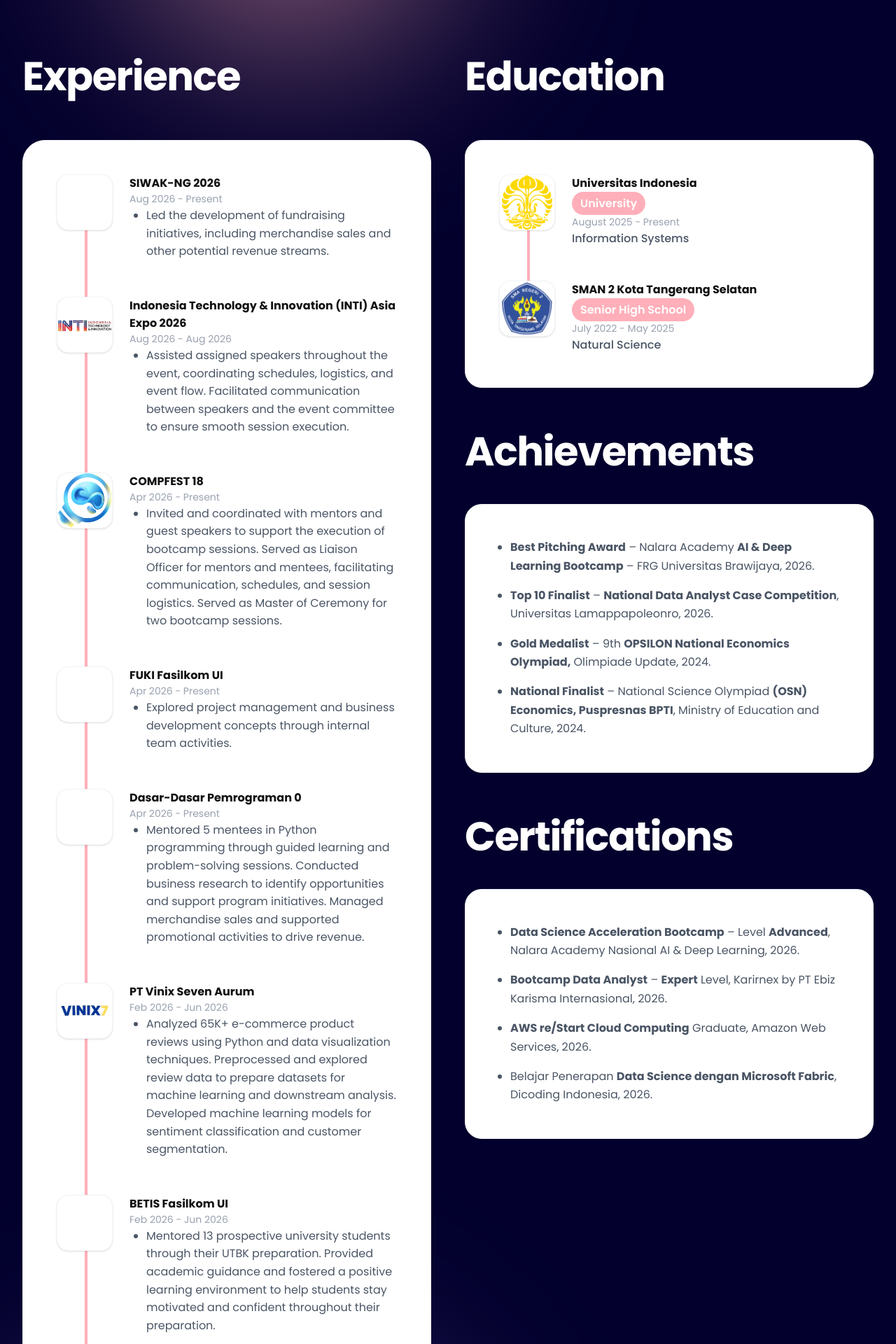
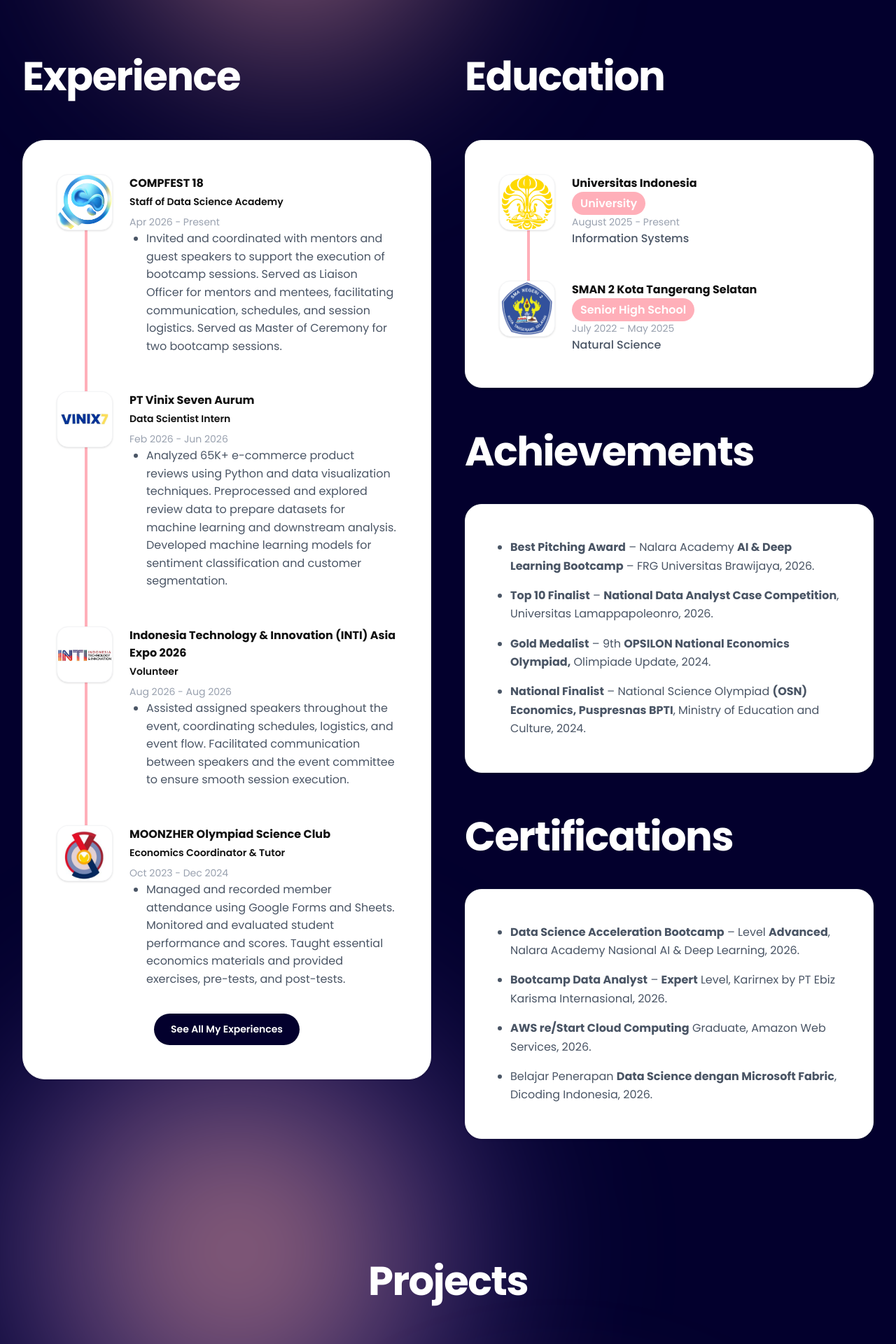
Before and after one commit to syakhrnss/myportofolio, a Django app: page / in a window 1280 px wide. Shown: the part 1414-3334 px from the top of the page at 70% size. Run offline with Django 5.2, Linux system fonts and the light colour scheme; data comes from the database, SQL or seed files in the repository.

Commit message:
feat(home): pin featured experiences to home page preview

```diff
--- a/main/models.py
+++ b/main/models.py
@@ -16,6 +16,10 @@ class Experience(models.Model):
     thumbnail = models.URLField(blank=True, null=True)
     started_at = models.DateTimeField(auto_now_add=True)
     ended_at = models.DateTimeField(blank=True, null=True)
+    role = models.CharField(max_length=100)
+    is_featured = models.BooleanField(default=False)
+    display_order = models.PositiveIntegerField(default=0)
+
     def __str__(self):
         return self.title
 
--- a/main/views.py
+++ b/main/views.py
@@ -4,7 +4,9 @@ from main.models import Experience
 
 
 def show_main(request):
-    experience_list = Experience.objects.all().order_by("-started_at")
+    featured_experiences = Experience.objects.filter(
+        is_featured=True
+    ).order_by("display_order")
 
     context = {
         "name": "Arsya",
@@ -14,7 +16,7 @@ def show_main(request):
             "I am Arsya Khairunissa Budiman, an undergraduate Information Systems student at Universitas Indonesia."
             "Passionate about exploring data, technology, and innovation to solve real-world problems. "
         ),
-         "experience_list": experience_list,
+        "featured_experiences": featured_experiences,
     }
     return render(request, "index.html", context)
 
--- a/static/css/style.css
+++ b/static/css/style.css
@@ -467,12 +467,6 @@ a { color: inherit; text-decoration: none; }
     color: var(--color-text-dark);
     margin: 0;
   }
-  .timeline-item__role{
-    font-weight:600;
-    font-size: var(--fs-card-subtitle);
-    color: var(--color-text-dark);
-    margin: 3px 0 0;
-  }
   .timeline-item__date{
     font-weight:400;
     font-size: var(--fs-small);
@@ -1032,3 +1010,30 @@ a { color: inherit; text-decoration: none; }
     .timeline-track__fill { left: 10px; }
     .timeline-node__icon { width: 22px; height: 22px; }
 }
+
+.experience-see-all {
+  display: block;
+  width: fit-content;
+  margin: var(--space-l) auto 0;
+  padding: 12px 24px;
+  background: var(--color-bg);
+  color: var(--color-white);
+  font-weight: 600;
+  font-size: var(--fs-small);
+  border-radius: var(--radius-pill);
+  transition: background 0.2s ease, color 0.2s ease, transform 0.2s ease;
+}
+
+.experience-see-all:hover,
+.experience-see-all:focus-visible {
+  background: var(--color-accent);
+  color: var(--color-white);
+  transform: translateY(-2px);
+}
+
+.timeline-item__role {
+  margin: 0.25rem 0 0.5rem;
+  font-size: var(--fs-small);
+  font-weight: 600;
+  color: var(--color-text-dark);
+}
--- a/templates/experience.html
+++ b/templates/experience.html
@@ -68,6 +68,9 @@
                                 </div>
 
                                 <h2>{{ experience.title }}</h2>
+                                <p class="timeline-node__role">
+                                    {{ experience.role }}
+                                </p>
                                 <p class="experience-description">
                                     {{ experience.description }}
                                 </p>
--- a/templates/index.html
+++ b/templates/index.html
@@ -70,16 +70,16 @@
     </section>
 
     <section id="experience" class="exp-edu">
-    <div class="glow glow--pink exp-edu__glow" aria-hidden="true"></div>
-    <div class="exp-edu__grid">
+      <div class="glow glow--pink exp-edu__glow" aria-hidden="true"></div>
 
-        <div class="exp-edu__col">
+        <div class="exp-edu__grid">
+            <div class="exp-edu__col">
 
-            <h2 class="section-heading">Experience</h2>
-            <div class="panel reveal">
-                <div class="timeline">
+              <h2 class="section-heading">Experience</h2>
+                <div class="panel reveal">
+                  <div class="timeline">
 
-                    {% for experience in experience_list %}
+                    {% for experience in featured_experiences %}
                     <article class="timeline-item reveal">
 
                         <div class="timeline-item__logo">
@@ -95,11 +95,12 @@
                         </div>
 
                         <div class="timeline-item__body">
-
                             <h3 class="timeline-item__title">
                                 {{ experience.title }}
                             </h3>
-
+                            <p class="timeline-item__role">
+                                {{ experience.role }}
+                            </p>
                             <p class="timeline-item__date">
                                 {{ experience.started_at|date:"M Y" }}
                                 -
@@ -109,15 +110,16 @@
                                     {{ experience.ended_at|date:"M Y" }}
                                 {% endif %}
                             </p>
-
                             <ul class="timeline-item__list">
                                 <li>{{ experience.description }}</li>
                             </ul>
                         </div>
                     </article>
                     {% endfor %}
-
                 </div>
+                <a href="{% url 'main:show_experience' %}" class="experience-see-all">
+                    See All My Experiences
+                </a>
             </div>
         </div>
 
```
Also changed, not shown: other parts of static/css/style.css (+28 -44 lines), main/migrations/0004_experience_is_featured.py (added).
